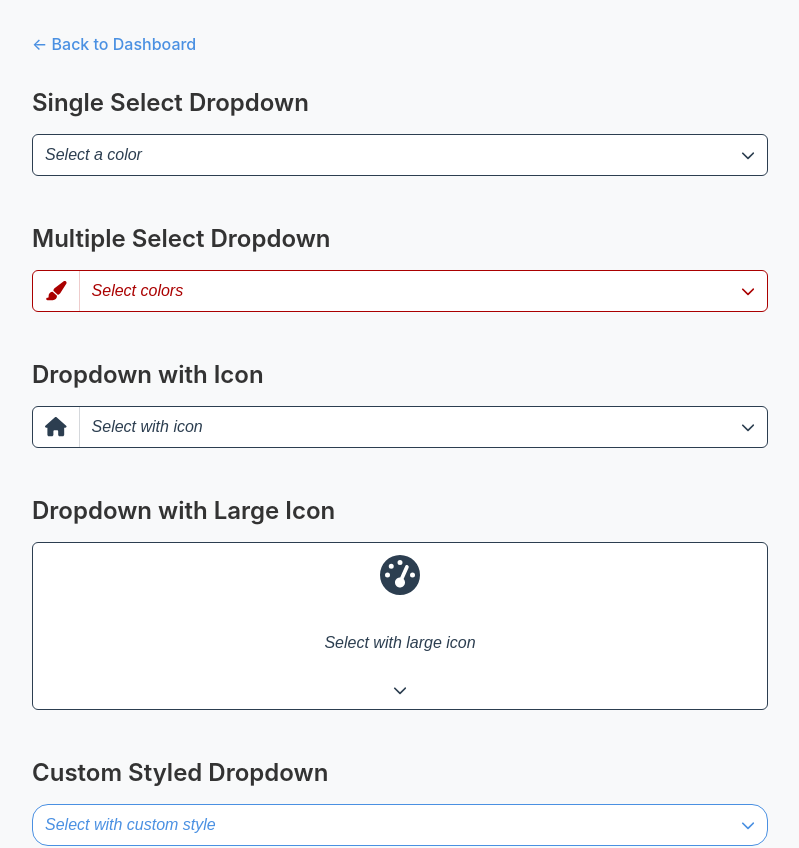
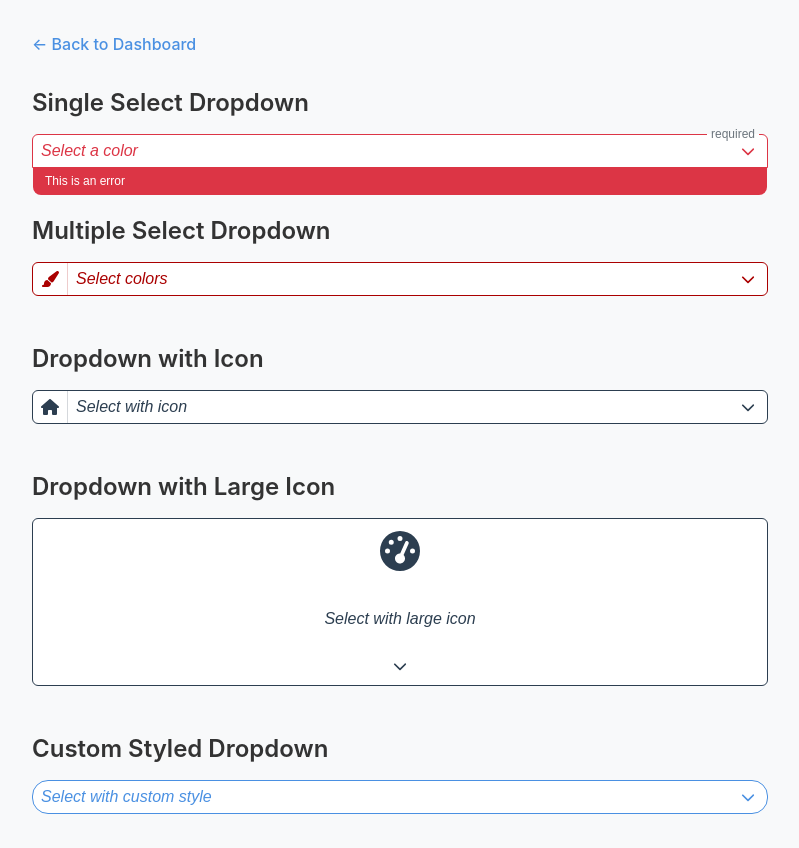
Before and after one commit to a-vision/vue-input-components, a Vue app: page /dropdown in a window 1280 px wide. Shown: the top 848 px of the page, without its empty margins (240-1039 px from the left). Built offline with nearby package versions, Linux system fonts and the light colour scheme.

Commit message:
Updated text and dropdown to allow smaller field sizes

```diff
--- a/package.json
+++ b/package.json
@@ -1,6 +1,6 @@
 {
     "name": "@a-vision-software/vue-input-components",
-    "version": "1.3.1",
+    "version": "1.3.4",
     "description": "A collection of reusable Vue 3 input components with TypeScript support",
     "author": "A-Vision Software",
     "license": "MIT",
--- a/src/components/Dropdown.vue
+++ b/src/components/Dropdown.vue
@@ -4,13 +4,14 @@
     'dropdown--disabled': disabled,
     'dropdown--multiple': multiple,
     'dropdown--large-icon': iconSize === 'large',
+    'dropdown--has-error': error,
   }" :style="{
-    '--dropdown-color': color,
+    '--dropdown-color': error ? 'var(--danger-color)' : color,
     '--dropdown-hover-color': hoverColor,
     '--dropdown-active-color': activeColor,
     '--dropdown-disabled-color': disabledColor,
     '--dropdown-background-color': backgroundColor,
-    '--dropdown-border-radius': borderRadius,
+    '--dropdown-border-radius': error ? `${borderRadius} ${borderRadius} 0 0` : borderRadius,
     '--dropdown-padding': padding,
     '--dropdown-max-height': maxHeight,
     '--dropdown-width': width,
@@ -41,6 +42,14 @@
           @click.stop="clearSelection" />
         <font-awesome-icon icon="chevron-down" class="dropdown__arrow" :class="{ 'dropdown__arrow--open': isOpen }" />
       </div>
+      <span v-if="required && !showSaved && !showChanged" class="status-indicator required-indicator">required</span>
+      <transition name="fade">
+        <span v-if="showSaved && !error" class="status-indicator saved-indicator">saved</span>
+      </transition>
+      <transition name="fade">
+        <span v-if="showChanged && !error" class="status-indicator changed-indicator">changed</span>
+      </transition>
+      <div v-if="error" class="error-message">{{ error }}</div>
     </div>
 
     <div v-if="isOpen" class="dropdown__content">
@@ -62,7 +71,7 @@
 </template>
 
 <script setup lang="ts">
-import { ref, computed, watch, nextTick } from 'vue'
+import { ref, computed, watch, nextTick, onUnmounted } from 'vue'
 import type { DropdownProps, DropdownOption } from '../types/dropdown'
 
 const props = withDefaults(defineProps<DropdownProps>(), {
@@ -81,10 +90,14 @@ const props = withDefaults(defineProps<DropdownProps>(), {
   padding: '0.5rem',
   icon: '',
   iconSize: 'normal',
+  required: false,
+  error: '',
 })
 
 const emit = defineEmits<{
   (e: 'update:modelValue', value: string | string[]): void
+  (e: 'changed'): void
+  (e: 'saved'): void
 }>()
 
 const isOpen = ref(false)
@@ -144,8 +157,10 @@ const toggleOption = (option: DropdownOption) => {
       ? currentValue.filter((id) => id !== option.id)
       : [...currentValue, option.id]
     emit('update:modelValue', newValue)
+    debounceAutosave(newValue)
   } else {
     emit('update:modelValue', option.id)
+    debounceAutosave(option.id)
     closeDropdown()
   }
 }
@@ -179,6 +194,66 @@ watch(isOpen, (newValue) => {
     document.removeEventListener('click', handleClickOutside)
   }
 })
+
+const showSaved = ref(false)
+const showChanged = ref(false)
+const isChanged = ref(false)
+const debounceTimer = ref<number | null>(null)
+const changedTimer = ref<number | null>(null)
+
+const handleAutosave = async (value: string | string[]) => {
+  if (props.autosave) {
+    try {
+      await props.autosave(value)
+      if (!props.error) {
+        emit('saved')
+        showSaved.value = true
+        showChanged.value = false
+        setTimeout(() => {
+          showSaved.value = false
+        }, 3000)
+      }
+    } catch (error) {
+      console.error('Autosave failed:', error)
+    }
+  }
+}
+
+const debounceAutosave = (value: string | string[]) => {
+  // Clear existing timers
+  if (debounceTimer.value) {
+    clearTimeout(debounceTimer.value)
+  }
+  if (changedTimer.value) {
+    clearTimeout(changedTimer.value)
+  }
+
+  // Show changed indicator immediately
+  if (!props.error) {
+    showChanged.value = true
+  }
+
+  // Trigger changed event after 500ms
+  changedTimer.value = window.setTimeout(() => {
+    emit('changed')
+    isChanged.value = true
+  }, 500)
+
+  // Trigger autosave after 1500ms
+  debounceTimer.value = window.setTimeout(() => {
+    handleAutosave(value)
+  }, 1500)
+}
+
+// Cleanup timers on unmount
+onUnmounted(() => {
+  if (debounceTimer.value) {
+    clearTimeout(debounceTimer.value)
+  }
+  if (changedTimer.value) {
+    clearTimeout(changedTimer.value)
+  }
+})
 </script>
 
 <style scoped>
@@ -197,10 +272,10 @@ watch(isOpen, (newValue) => {
 }
 
 .dropdown__selected {
+  position: relative;
   display: grid;
   grid-template-columns: auto 1fr auto;
   align-items: center;
-  min-height: 2.5rem;
   border: 1px solid var(--dropdown-color);
   border-radius: var(--dropdown-border-radius);
   background-color: var(--dropdown-background-color);
@@ -222,9 +297,9 @@ watch(isOpen, (newValue) => {
   display: flex;
   align-items: center;
   justify-content: center;
-  font-size: 1.2em;
+  font-size: 1em;
   color: var(--dropdown-color);
-  padding: 0 0.75rem;
+  padding: 0.5rem;
   border-right: 1px solid rgb(from var(--dropdown-color) r g b / 20%);
   grid-column: 1;
   height: 100%;
@@ -236,14 +311,14 @@ watch(isOpen, (newValue) => {
   flex-wrap: wrap;
   gap: 0.25rem;
   min-width: 0;
-  padding: 0.5rem 0.75rem;
+  padding: 0.25rem 0.5rem;
   grid-column: 2;
 }
 
 .dropdown__placeholder {
   color: var(--text-secondary);
   font-style: italic;
-  padding: 0.5rem 0.75rem;
+  padding: 0.25rem 0.5rem;
   grid-column: 2;
 }
 
@@ -397,4 +472,55 @@ watch(isOpen, (newValue) => {
   justify-content: center;
   padding: 0.75rem 0;
 }
+
+.dropdown__selected.has-error {
+  border-color: var(--danger-color);
+  border-bottom-left-radius: 0;
+  border-bottom-right-radius: 0;
+}
+
+.status-indicator {
+  position: absolute;
+  top: -1px;
+  line-height: 1px;
+  right: 0.5rem;
+  font-size: 0.75rem;
+  color: var(--text-muted);
+  background-color: var(--dropdown-background-color);
+  padding: 0 0.25rem;
+}
+
+.saved-indicator {
+  color: var(--success-color);
+}
+
+.changed-indicator {
+  color: var(--warning-color);
+}
+
+.error-message {
+  position: absolute;
+  bottom: 0;
+  left: 0;
+  right: 0;
+  padding: 0.25rem 0.75rem;
+  background-color: var(--danger-color);
+  color: white;
+  font-size: 0.75rem;
+  border-radius: 0 0 0.5rem 0.5rem;
+  transform: translateY(100%);
+  transition: transform 0.2s ease;
+  line-height: var(--line-height);
+  z-index: 1;
+}
+
+.fade-enter-active,
+.fade-leave-active {
+  transition: opacity 0.2s ease;
+}
+
+.fade-enter-from,
+.fade-leave-to {
+  opacity: 0;
+}
 </style>
--- a/src/components/TextInput.vue
+++ b/src/components/TextInput.vue
@@ -279,12 +279,16 @@ defineExpose({
   border-color: var(--danger-color);
   border-bottom-left-radius: 0;
   border-bottom-right-radius: 0;
+
+  .icon {
+    color: var(--danger-color);
+  }
 }
 
 .icon-wrapper {
   display: grid;
   place-items: start;
-  padding: 1rem;
+  padding: 0.5rem;
   border-right: 1px solid rgb(from var(--border-color) r g b / 20%);
   cursor: pointer;
   overflow: hidden;
@@ -300,7 +304,7 @@ defineExpose({
 }
 
 .input {
-  padding: 0.75rem 1rem;
+  padding: 0.25rem 0.5rem;
   border: none;
   border-radius: 0.5rem;
   outline: none;
@@ -355,7 +359,7 @@ defineExpose({
 
 .status-indicator {
   position: absolute;
-  top: -1px;
+  top: 0px;
   line-height: 1px;
   right: 0.5rem;
   font-size: 0.75rem;
@@ -390,7 +394,7 @@ textarea {
 }
 
 :deep(.dp__input) {
-  padding: 0.75rem 1rem;
+  padding: 0.25rem 0.5rem;
   border: none;
   outline: none;
   font-size: 1rem;
--- a/src/types/dropdown.ts
+++ b/src/types/dropdown.ts
@@ -22,4 +22,7 @@ export interface DropdownProps {
   padding?: string
   icon?: string
   iconSize?: 'normal' | 'large'
+  required?: boolean
+  error?: string
+  autosave?: (value: string | string[]) => Promise<void>
 }
--- a/src/views/DropdownTestView.vue
+++ b/src/views/DropdownTestView.vue
@@ -6,8 +6,8 @@
 
     <div class="dropdown-test__section">
       <h2>Single Select Dropdown</h2>
-      <Dropdown v-model="selectedSingle" :options="options" placeholder="Select a color" filterable
-        @update:modelValue="handleSingleChange" />
+      <Dropdown v-model="selectedSingle" :options="options" placeholder="Select a color" filterable required
+        @update:modelValue="handleSingleChange" error="This is an error" />
       <div v-if="selectedSingle" class="selection-info">
         Selected: {{ getOptionLabel(selectedSingle) }}
       </div>
```
